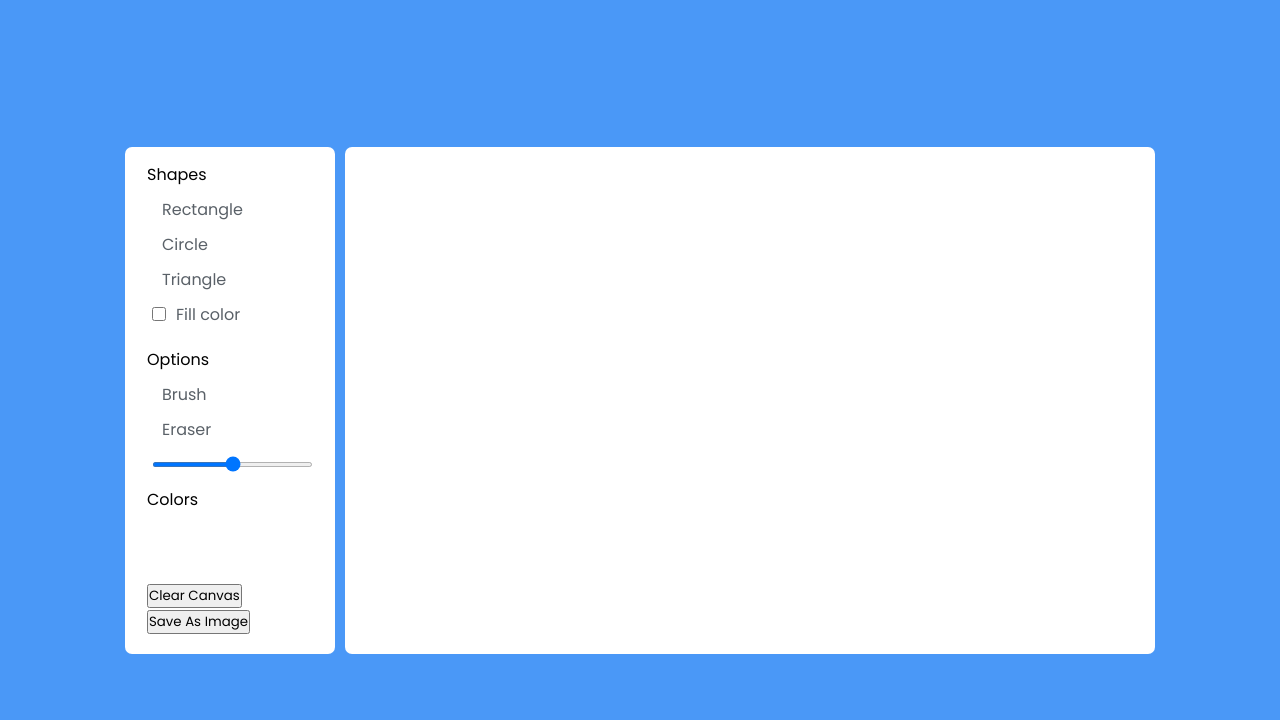
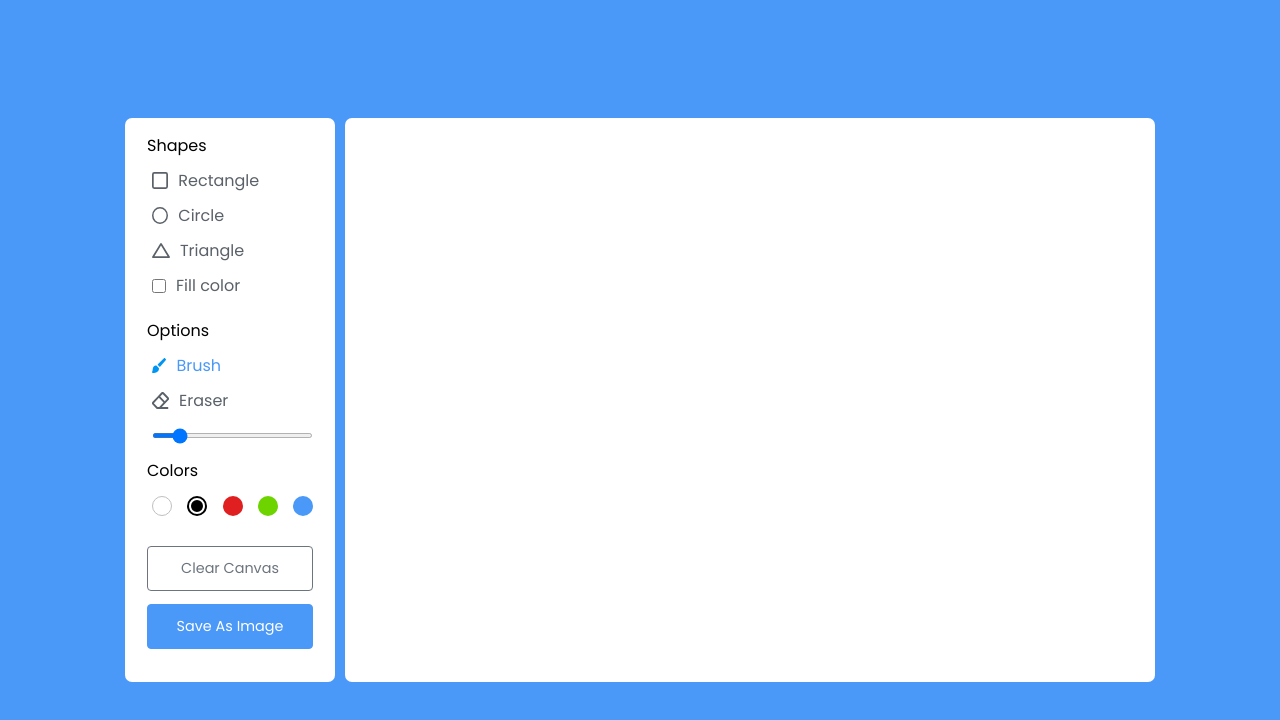
Before and after one commit to rezaGhoreyshiWeb/drawing-app, a plain HTML site: page index.html in a window 1280 px wide. Drawn offline with Linux system fonts and the light colour scheme.

Commit message:
change html tags and add folder icons

```diff
--- a/index.html
+++ b/index.html
@@ -1,12 +1,13 @@
 <!DOCTYPE html>
-<html lang="en">
+
+<html lang="en" dir="ltr">
 
 <head>
-    <meta charset="UTF-8">
-    <meta http-equiv="X-UA-Compatible" content="IE=edge">
+    <meta charset="utf-8">
+    <title>Drawing App JavaScript | CodingNepal</title>
+    <link rel="stylesheet" href="styles.css">
     <meta name="viewport" content="width=device-width, initial-scale=1.0">
-    <title>Drawing App</title>
-    <link rel="stylesheet" href="./styles.css">
+    <script src="index.js" defer></script>
 </head>
 
 <body>
@@ -15,20 +16,20 @@
             <div class="row">
                 <label class="title">Shapes</label>
                 <ul class="options">
-                    <li class="option">
-                        <!-- <img src="icons/rectangle.svg" alt=""> -->
+                    <li class="option tool" id="rectangle">
+                        <img src="icons/rectangle.svg" alt="">
                         <span>Rectangle</span>
                     </li>
-                    <li class="option">
-                        <!-- <img src="icons/circle.svg" alt=""> -->
+                    <li class="option tool" id="circle">
+                        <img src="icons/circle.svg" alt="">
                         <span>Circle</span>
                     </li>
-                    <li class="option">
-                        <!-- <img src="icons/triangle.svg" alt=""> -->
+                    <li class="option tool" id="triangle">
+                        <img src="icons/triangle.svg" alt="">
                         <span>Triangle</span>
                     </li>
                     <li class="option">
-                        <input type="checkbox" name="fill" id="fill-color">
+                        <input type="checkbox" id="fill-color">
                         <label for="fill-color">Fill color</label>
                     </li>
                 </ul>
@@ -36,38 +37,41 @@
             <div class="row">
                 <label class="title">Options</label>
                 <ul class="options">
-                    <li class="option">
-                        <!-- <img src="icons/brush.svg" alt=""> -->
+                    <li class="option active tool" id="brush">
+                        <img src="icons/brush.svg" alt="">
                         <span>Brush</span>
                     </li>
-                    <li class="option">
-                        <!-- <img src="icons/eraser.svg" alt=""> -->
+                    <li class="option tool" id="eraser">
+                        <img src="icons/eraser.svg" alt="">
                         <span>Eraser</span>
                     </li>
-
                     <li class="option">
-                        <input type="range" name="fill" id="size-slider">
+                        <input type="range" id="size-slider" min="1" max="30" value="5">
                     </li>
                 </ul>
             </div>
-            <div class="row">
+            <div class="row colors">
                 <label class="title">Colors</label>
                 <ul class="options">
                     <li class="option"></li>
+                    <li class="option selected"></li>
                     <li class="option"></li>
                     <li class="option"></li>
-                    <li class="option"></li>
-                    <li class="option"></li>
+                    <li class="option">
+                        <input type="color" id="color-picker" value="#4A98F7">
+                    </li>
                 </ul>
             </div>
-            <div class="row">
+            <div class="row buttons">
                 <button class="clear-canvas">Clear Canvas</button>
                 <button class="save-img">Save As Image</button>
             </div>
         </section>
-        <section class="drawing-board"></section>
+        <section class="drawing-board">
+            <canvas></canvas>
+        </section>
     </div>
-    <script src="./index.js"></script>
+
 </body>
 
 </html>
```
Also changed, not shown: icons/brush.svg (added), icons/circle.svg (added), icons/eraser.svg (added), icons/rectangle.svg (added), icons/triangle.svg (added).
